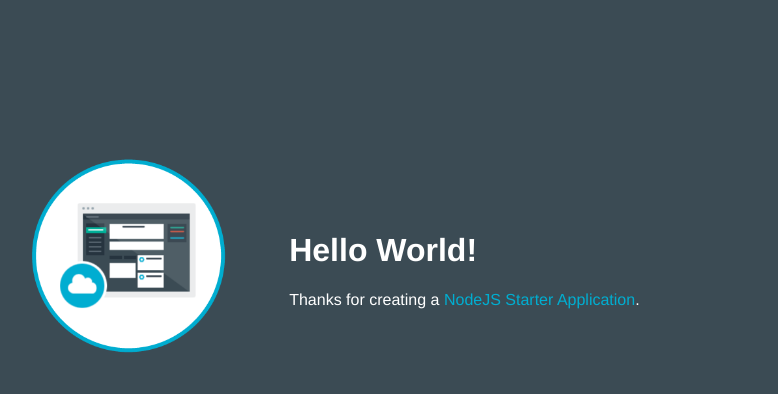
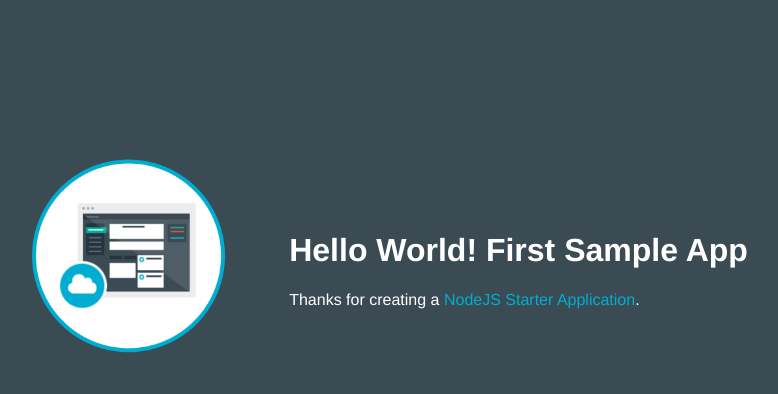
Before and after one commit to ichimuraa/FirstSample170421, a website: page public/index.html in a window 1280 px wide. Shown: the whole page, without its empty margins (253-1031 px from the left). Drawn offline with Linux system fonts and the light colour scheme.

Commit message:
Update index.html

```diff
--- a/public/index.html
+++ b/public/index.html
@@ -16,7 +16,7 @@
           <img class = "newappIcon" src="images/newapp-icon.png">
         </td>
         <td>
-          <h1 id="message">Hello World!</h1>
+          <h1 id="message">Hello World! First Sample App</h1>
           <p class='description'></p> Thanks for creating a <span class = "blue">NodeJS Starter Application</span>.
         </td>
       </tr>
```
